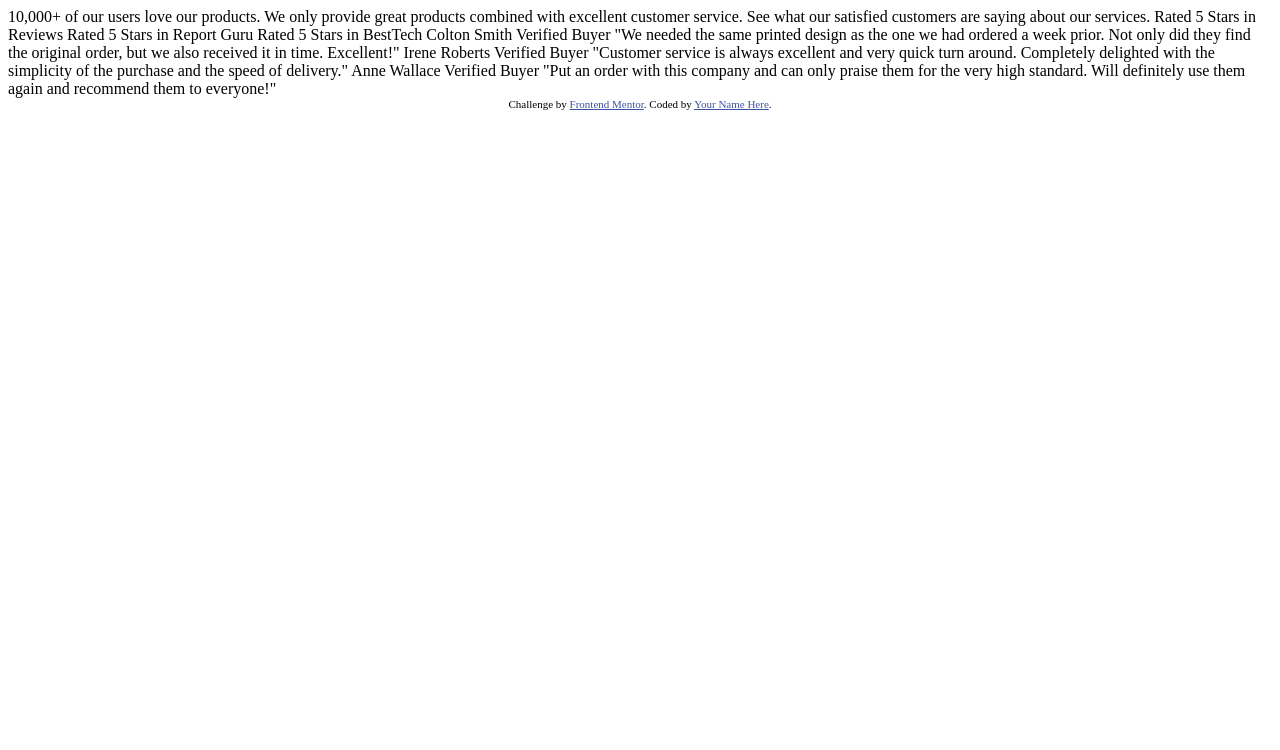
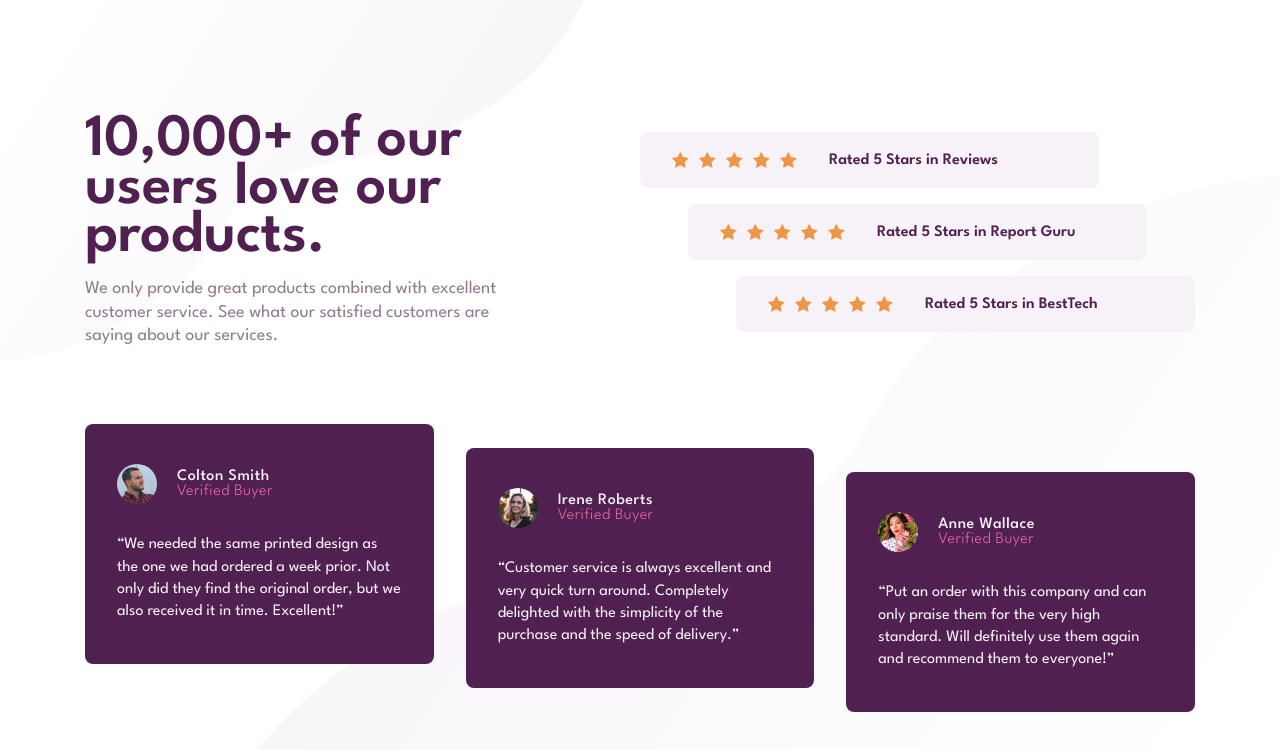
Before and after one commit to karolbanat/social-proof-section, a plain HTML site: page index.html in a window 1280 px wide. Drawn offline with Linux system fonts and the light colour scheme.

Commit message:
Challenge completed

```diff
--- a/index.html
+++ b/index.html
@@ -1,61 +1,100 @@
 <!DOCTYPE html>
 <html lang="en">
-  <head>
-    <meta charset="UTF-8" />
-    <meta name="viewport" content="width=device-width, initial-scale=1.0" />
-    <!-- displays site properly based on user's device -->
 
-    <link
-      rel="icon"
-      type="image/png"
-      sizes="32x32"
-      href="./images/favicon-32x32.png"
-    />
+<head>
+	<meta charset="UTF-8" />
+	<meta name="viewport" content="width=device-width, initial-scale=1.0" />
+	<!-- displays site properly based on user's device -->
 
-    <title>Frontend Mentor | Social proof section</title>
+	<link rel="icon" type="image/png" sizes="32x32" href="./images/favicon-32x32.png" />
+	<link rel="preconnect" href="https://fonts.googleapis.com">
+	<link rel="preconnect" href="https://fonts.gstatic.com" crossorigin>
+	<link href="https://fonts.googleapis.com/css2?family=League+Spartan:wght@300;400;500;600;700&display=swap"
+		rel="stylesheet">
+	<link rel="stylesheet" href="./css/main.css">
 
-    <!-- Feel free to remove these styles or customise in your own stylesheet 👍 -->
-    <style>
-      .attribution {
-        font-size: 11px;
-        text-align: center;
-      }
-      .attribution a {
-        color: hsl(228, 45%, 44%);
-      }
-    </style>
-  </head>
-  <body>
-    10,000+ of our users love our products.
+	<title>Frontend Mentor | Social proof section</title>
+</head>
 
-    We only provide great products combined with excellent customer service.
-    See what our satisfied customers are saying about our services.
+<body>
+	<main>
+		<section class="proof" aria-labelledby="proof-heading">
+			<header class="proof__header">
+				<h1 id="proof-heading">10,000+ of our users love our products.</h1>
+				<p>We only provide great products combined with excellent customer service.
+					See what our satisfied customers are saying about our services.</p>
+			</header>
+			<div class="ratings">
+				<div class="ratings__rating">
+					<div class="ratings__stars">
+						<img src="./images/icon-star.svg" alt="" class="ratings__star-icon">
+						<img src="./images/icon-star.svg" alt="" class="ratings__star-icon">
+						<img src="./images/icon-star.svg" alt="" class="ratings__star-icon">
+						<img src="./images/icon-star.svg" alt="" class="ratings__star-icon">
+						<img src="./images/icon-star.svg" alt="" class="ratings__star-icon">
+					</div>
+					<p class="ratings__text">Rated 5 Stars in Reviews</p>
+				</div>
+				<div class="ratings__rating">
+					<div class="ratings__stars">
+						<img src="./images/icon-star.svg" alt="" class="ratings__star-icon">
+						<img src="./images/icon-star.svg" alt="" class="ratings__star-icon">
+						<img src="./images/icon-star.svg" alt="" class="ratings__star-icon">
+						<img src="./images/icon-star.svg" alt="" class="ratings__star-icon">
+						<img src="./images/icon-star.svg" alt="" class="ratings__star-icon">
+					</div>
+					<p class="ratings__text">Rated 5 Stars in Report Guru</p>
+				</div>
+				<div class="ratings__rating">
+					<div class="ratings__stars">
+						<img src="./images/icon-star.svg" alt="" class="ratings__star-icon">
+						<img src="./images/icon-star.svg" alt="" class="ratings__star-icon">
+						<img src="./images/icon-star.svg" alt="" class="ratings__star-icon">
+						<img src="./images/icon-star.svg" alt="" class="ratings__star-icon">
+						<img src="./images/icon-star.svg" alt="" class="ratings__star-icon">
+					</div>
+					<p class="ratings__text">Rated 5 Stars in BestTech</p>
+				</div>
+			</div>
+			<div class="testimonials">
+				<div class="card">
+					<div class="card__header">
+						<img src="./images/image-colton.jpg" alt="Picture of Colton Smith" class="card__avatar">
+						<div class="card__person-info">
+							<p class="card__name">Colton Smith</p>
+							<p class="card__verification">Verified buyer</p>
+						</div>
+					</div>
+					<q class="card__quote">We needed the same printed design as the one we had ordered a week prior.
+						Not only did they find the original order, but we also received it in time.
+						Excellent!</q>
+				</div>
+				<div class="card">
+					<div class="card__header">
+						<img src="./images/image-irene.jpg" alt="Picture of Irene Roberts" class="card__avatar">
+						<div class="card__person-info">
+							<p class="card__name">Irene Roberts</p>
+							<p class="card__verification">Verified buyer</p>
+						</div>
+					</div>
+					<q class="card__quote">Customer service is always excellent and very quick turn around. Completely
+						delighted with the simplicity of the purchase and the speed of delivery.</q>
+				</div>
+				<div class="card">
+					<div class="card__header">
+						<img src="./images/image-anne.jpg" alt="Picture of Anne Wallace" class="card__avatar">
+						<div class="card__person-info">
+							<p class="card__name">Anne Wallace</p>
+							<p class="card__verification">Verified buyer</p>
+						</div>
+					</div>
+					<q class="card__quote">Put an order with this company and can only praise them for the very high
+						standard. Will definitely use them again and recommend them to everyone!</q>
+				</div>
+			</div>
+		</section>
+	</main>
 
-    Rated 5 Stars in Reviews
-    Rated 5 Stars in Report Guru
-    Rated 5 Stars in BestTech
+</body>
 
-    Colton Smith
-    Verified Buyer
-    "We needed the same printed design as the one we had ordered a week prior.
-    Not only did they find the original order, but we also received it in time.
-    Excellent!"
-
-    Irene Roberts
-    Verified Buyer
-    "Customer service is always excellent and very quick turn around. Completely
-    delighted with the simplicity of the purchase and the speed of delivery."
-
-    Anne Wallace
-    Verified Buyer
-    "Put an order with this company and can only praise them for the very high
-    standard. Will definitely use them again and recommend them to everyone!"
-
-    <div class="attribution">
-      Challenge by
-      <a href="https://www.frontendmentor.io?ref=challenge" target="_blank"
-        >Frontend Mentor</a
-      >. Coded by <a href="#">Your Name Here</a>.
-    </div>
-  </body>
 </html>
--- a/sass/main.scss
+++ b/sass/main.scss
@@ -0,0 +1,276 @@
+:root {
+	//colors
+	--clr-primary-700: hsl(300, 43%, 22%);
+	--clr-primary-400: hsl(333, 80%, 67%);
+
+	--clr-neutral-300: hsl(303, 10%, 53%);
+	--clr-neutral-400: hsl(300, 24%, 96%);
+
+	--clr-white: hsl(0, 0%, 100%);
+
+	// font families
+	--ff-primary: 'League Spartan', sans-serif;
+
+	// spacing
+	--spacing-0: 1rem;
+	--spacing-1: 2.4rem;
+	--spacing-2: 3rem;
+	--spacing-3: 4.4rem;
+
+	--spacing-100: 1em;
+	--spacing-200: 1.25em;
+	--spacing-300: 1.5em;
+	--spacing-400: 2em;
+	--spacing-500: 2.5em;
+	--spacing-600: 3em;
+	--spacing-700: 4.75em;
+
+	// stage
+	--heading: var(--clr-primary-700);
+	--text: var(--clr-neutral-300);
+
+	--rating: var(--clr-primary-700);
+	--bg-rating: var(--clr-neutral-400);
+
+	--bg-card: var(--clr-primary-700);
+	--card: var(--clr-neutral-400);
+	--verification: var(--clr-primary-400);
+}
+
+// RESET
+*,
+*::before,
+*::after {
+	box-sizing: border-box;
+	padding: 0;
+	margin: 0;
+}
+
+html {
+	font-size: 62.5%;
+}
+
+body {
+	font-size: 1.6rem;
+	font-family: var(--ff-primary);
+}
+
+img {
+	display: block;
+	max-width: 100%;
+}
+
+// main css
+main {
+	position: relative;
+	display: grid;
+	place-content: center;
+	padding: var(--spacing-700) var(--spacing-300);
+	min-height: 100vh;
+
+	&::before,
+	&::after {
+		position: absolute;
+		width: 100%;
+		height: 100%;
+		background-repeat: no-repeat;
+		z-index: -10;
+		content: '';
+	}
+
+	&::before {
+		top: 0;
+		left: 0;
+		background-image: url('../images/bg-pattern-top-mobile.svg');
+
+		@media (min-width: 56.25em) {
+			background-image: url('../images/bg-pattern-top-desktop.svg');
+		}
+	}
+
+	&::after {
+		bottom: 0;
+		right: 0;
+		background-image: url('../images/bg-pattern-bottom-mobile.svg');
+
+		@media (min-width: 56.25em) {
+			background-image: url('../images/bg-pattern-bottom-desktop.svg');
+			// sizes taken from svg file
+			max-width: 1085px;
+			max-height: 625px;
+		}
+	}
+}
+
+// proof section
+.proof {
+	max-width: 69.375em;
+
+	@media (min-width: 56.25em) {
+		display: grid;
+		grid-template-columns: repeat(2, 1fr);
+	}
+
+	&__header {
+		@media (max-width: 56.25em) {
+			text-align: center;
+		}
+
+		@media (min-width: 56.25em) {
+			align-self: center;
+			padding-right: clamp(2em, 10vw, 6.75em);
+		}
+
+		& h1 {
+			margin-bottom: var(--spacing-1);
+			font-size: clamp(3.8rem, 6vw, 6rem);
+			font-weight: 600;
+			color: var(--heading);
+			line-height: 0.8;
+
+			@media (min-width: 56.25em) {
+				margin-bottom: 1.6rem;
+			}
+		}
+
+		& p {
+			font-size: 1.8rem;
+			line-height: 1.3;
+			color: var(--text);
+
+			@media (max-width: 56.25em) {
+				margin-bottom: var(--spacing-1);
+			}
+		}
+	}
+}
+
+// ratings container
+.ratings {
+	display: grid;
+	gap: var(--spacing-100);
+	padding-block: var(--spacing-200);
+
+	&__rating {
+		display: flex;
+		flex-direction: column;
+		align-items: center;
+		text-align: center;
+		padding: var(--spacing-100);
+		background-color: var(--bg-rating);
+		border-radius: 8px;
+
+		@media (min-width: 56.25em) {
+			flex-direction: row;
+			padding: var(--spacing-200) var(--spacing-400);
+			text-align: left;
+		}
+
+		@media (min-width: 69.375em) {
+			width: calc(100% - 2 * var(--spacing-600));
+
+			&:first-of-type {
+				place-self: start;
+			}
+
+			&:nth-of-type(2) {
+				place-self: center;
+			}
+
+			&:last-of-type {
+				place-self: end;
+			}
+		}
+	}
+
+	&__stars {
+		display: flex;
+
+		@media (min-width: 56.25em) {
+			margin-right: var(--spacing-400);
+		}
+	}
+
+	&__star-icon:not(:last-of-type) {
+		margin-right: var(--spacing-0);
+	}
+
+	&__text {
+		font-weight: 600;
+		color: var(--rating);
+
+		@media (max-width: 56.25em) {
+			margin-top: var(--spacing-0);
+		}
+	}
+}
+
+// testimonials
+.testimonials {
+	grid-column: span 2;
+	display: grid;
+	gap: var(--spacing-100);
+	padding-block: var(--spacing-300);
+
+	@media (min-width: 56.25em) {
+		grid-template-columns: repeat(3, 1fr);
+		gap: var(--spacing-400);
+		margin-top: var(--spacing-600);
+		height: 100%;
+	}
+}
+
+// -- card
+.card {
+	padding: var(--spacing-400);
+	color: var(--card);
+	background-color: var(--bg-card);
+	border-radius: 8px;
+
+	@media (min-width: 56.25em) {
+		padding-block: var(--spacing-500);
+		// padding-right: var(--spacing-3);
+
+		&:first-of-type {
+			place-self: start;
+		}
+
+		&:nth-of-type(2) {
+			place-self: center;
+		}
+
+		&:last-of-type {
+			place-self: end;
+		}
+	}
+
+	&__header {
+		display: flex;
+		align-items: center;
+	}
+
+	&__avatar {
+		margin-right: var(--spacing-200);
+		width: 2.5em;
+		border-radius: 50%;
+	}
+
+	&__name {
+		font-weight: 500;
+		text-transform: capitalize;
+		letter-spacing: 0.5px;
+	}
+
+	&__verification {
+		font-weight: 300;
+		text-transform: capitalize;
+		letter-spacing: 0.5px;
+		color: var(--verification);
+	}
+
+	&__quote {
+		display: block;
+		margin-top: var(--spacing-2);
+		line-height: 1.4;
+	}
+}
```
Also changed, not shown: css/main.css (added), screenshot.png (added), 4 other files.
